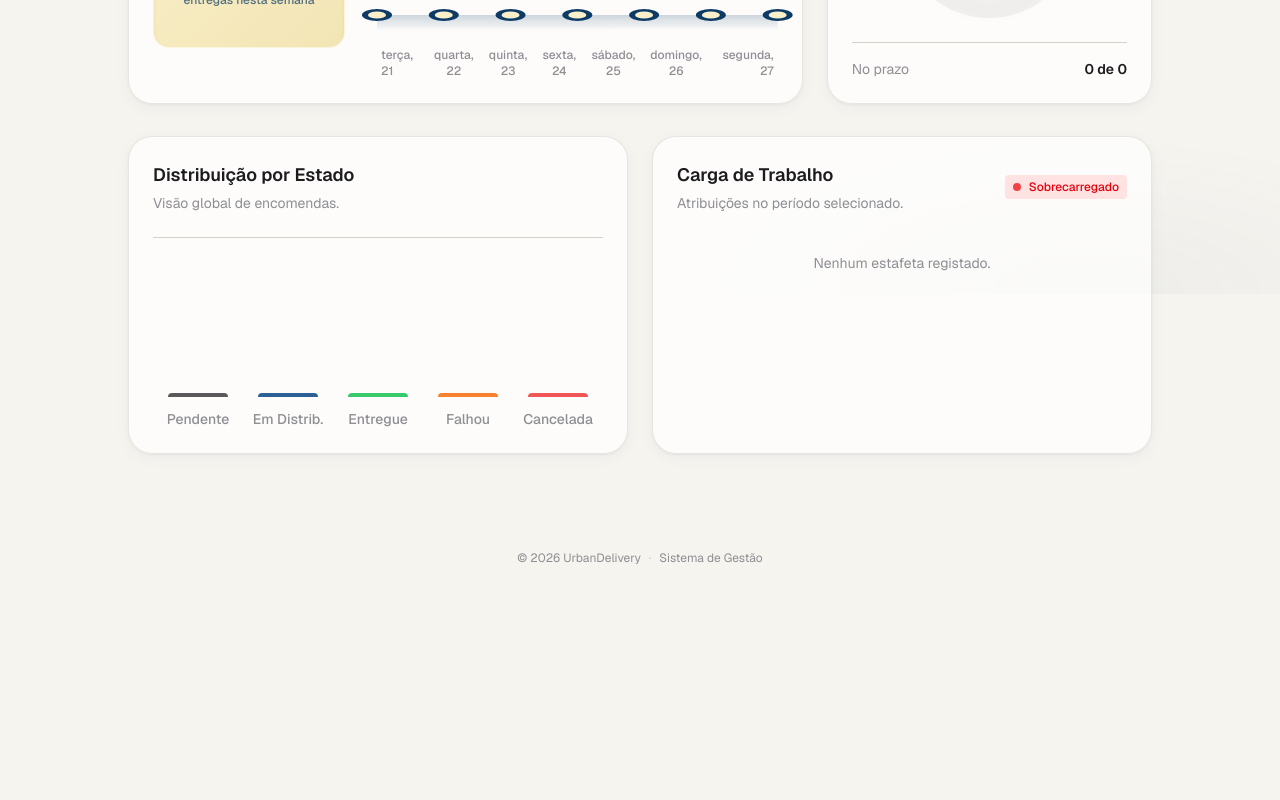
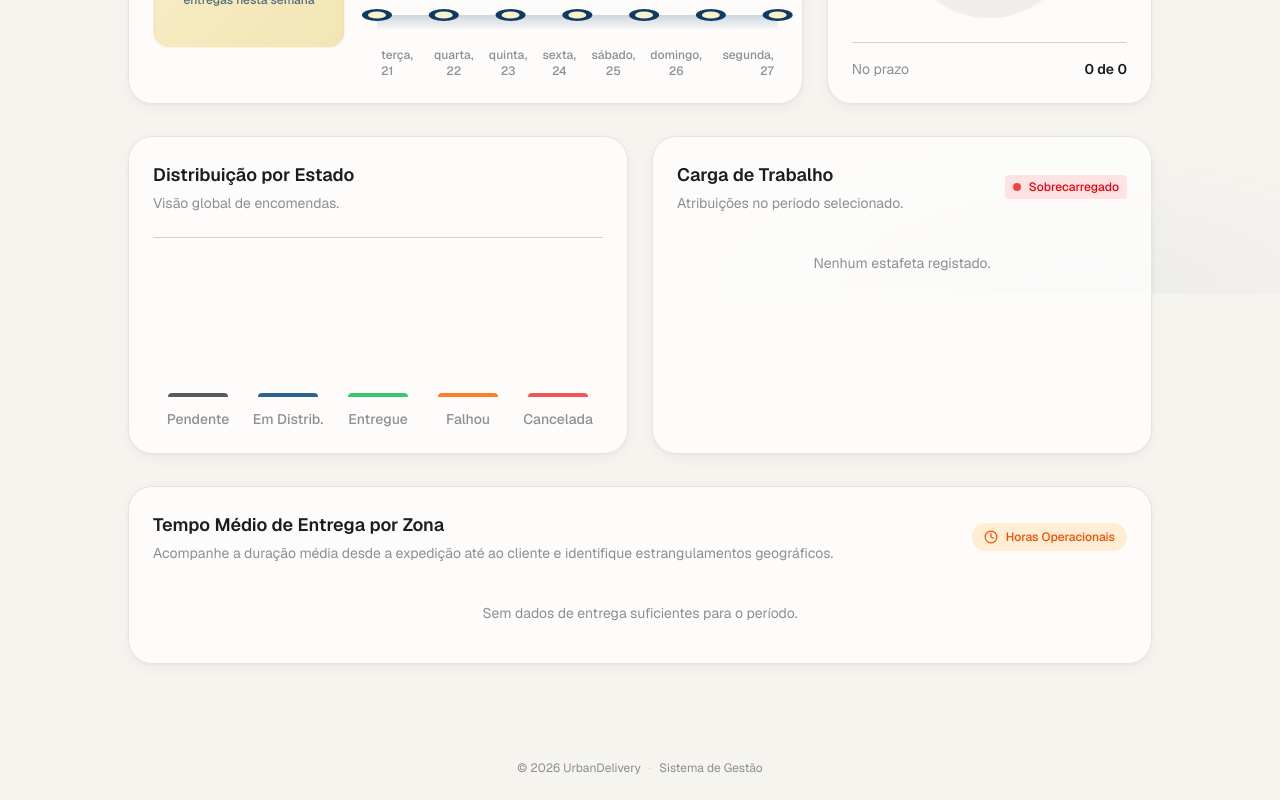
Before and after one commit to ytomee/UrbanDelivery, a Next.js app: page /dashboard in a window 1280 px wide. Shown: the part 506-1306 px from the top of the page. Before the commit the page ends 1096 px from the top, so only its background shows below. Built offline with nearby package versions, Linux system fonts and the light colour scheme.

Commit message:
US17 - Análise do Tempo Médio de Entrega

```diff
--- a/app/dashboard/page.tsx
+++ b/app/dashboard/page.tsx
@@ -3,8 +3,10 @@
 import { useEffect, useState, useMemo } from "react";
 import { Order, OrderStatus } from "../types/order";
 import { Courier } from "../types/courier";
+import { Address } from "../types/address";
 import { getOrders } from "../lib/orders";
 import { getCouriers } from "../lib/couriers";
+import { getAllAddresses } from "../lib/addresses";
 
 type Period = "day" | "week" | "month";
 
@@ -16,11 +18,13 @@ interface ChartDataPoint {
 export default function DashboardPage() {
   const [orders, setOrders] = useState<Order[]>([]);
   const [couriers, setCouriers] = useState<Courier[]>([]);
+  const [addresses, setAddresses] = useState<Address[]>([]);
   const [period, setPeriod] = useState<Period>("day");
 
   useEffect(() => {
     setOrders(getOrders());
     setCouriers(getCouriers());
+    setAddresses(getAllAddresses());
   }, []);
 
   const chartData = useMemo(() => {
@@ -279,6 +283,109 @@ export default function DashboardPage() {
     );
   };
 
+  const deliveryTimeData = useMemo(() => {
+    const addressMap = new Map(addresses.map(a => [a.id, a]));
+
+    const now = new Date();
+    const startOfDay = (d: Date) => new Date(d.getFullYear(), d.getMonth(), d.getDate());
+
+    const deliveredOrders = orders.filter(o => {
+      if (o.status !== "entregue") return false;
+      const d = new Date(o.createdAt);
+      if (period === "day") {
+        const diffDays = Math.floor((startOfDay(now).getTime() - startOfDay(d).getTime()) / (1000 * 60 * 60 * 24));
+        return diffDays >= 0 && diffDays < 7;
+      } else if (period === "week") {
+        const diffDays = Math.floor((startOfDay(now).getTime() - startOfDay(d).getTime()) / (1000 * 60 * 60 * 24));
+        return diffDays >= 0 && diffDays < 28;
+      } else if (period === "month") {
+        const diffMonths = (now.getFullYear() - d.getFullYear()) * 12 + now.getMonth() - d.getMonth();
+        return diffMonths >= 0 && diffMonths < 6;
+      }
+      return false;
+    });
+
+    const zoneStats: Record<string, { totalMs: number; count: number }> = {};
+
+    deliveredOrders.forEach(o => {
+      const history = o.statusHistory || [];
+      const entregueEntry = history.find(h => h.status === "entregue");
+      if (!entregueEntry) return;
+
+      const startEntry = history.find(h => h.status === "em distribuição");
+      const startTime = startEntry ? new Date(startEntry.changedAt).getTime() : new Date(o.createdAt).getTime();
+      const endTime = new Date(entregueEntry.changedAt).getTime();
+
+      const durationMs = endTime - startTime;
+      if (durationMs < 0) return;
+
+      const address = addressMap.get(o.addressId);
+      const zone = address?.zone || "Desconhecida";
+
+      if (!zoneStats[zone]) {
+        zoneStats[zone] = { totalMs: 0, count: 0 };
+      }
+      zoneStats[zone].totalMs += durationMs;
+      zoneStats[zone].count += 1;
+    });
+
+    const formatDuration = (ms: number) => {
+      const totalMins = Math.floor(ms / 60000);
+      if (totalMins < 60) return `${totalMins} min`;
+      const hours = Math.floor(totalMins / 60);
+      const mins = totalMins % 60;
+      return `${hours}h ${mins}m`;
+    };
+
+    return Object.entries(zoneStats).map(([zone, stats]) => {
+      const avgMs = stats.totalMs / stats.count;
+      return {
+        zone,
+        avgMs,
+        avgFormatted: formatDuration(avgMs),
+        count: stats.count
+      };
+    }).sort((a, b) => b.avgMs - a.avgMs);
+  }, [orders, addresses, period]);
+
+  const renderDeliveryTimes = () => {
+    if (deliveryTimeData.length === 0) {
+      return <div className="p-4 text-center text-sm text-muted mt-4">Sem dados de entrega suficientes para o período.</div>;
+    }
+
+    const maxMs = Math.max(...deliveryTimeData.map(d => d.avgMs));
+
+    return (
+      <div className="mt-6 grid grid-cols-1 md:grid-cols-2 gap-x-10 gap-y-6">
+        {deliveryTimeData.map((d, i) => {
+          const widthPct = Math.max((d.avgMs / maxMs) * 100, 5);
+          const isBottleneck = i === 0 && d.avgMs > 1000 * 60 * 60; // Highlights the worst one if it takes > 1 hour
+
+          return (
+            <div key={d.zone} className="flex flex-col gap-1.5">
+              <div className="flex justify-between items-center text-sm">
+                <span className="font-medium text-[var(--foreground)] flex items-center gap-2">
+                  {d.zone}
+                  {isBottleneck && <span className="text-[9px] text-orange-600 bg-orange-100 px-1.5 py-0.5 rounded font-bold uppercase tracking-wider">Estrangulamento</span>}
+                </span>
+                <span className="text-muted font-mono">{d.avgFormatted} <span className="text-[10px] opacity-70">({d.count} enc.)</span></span>
+              </div>
+              <div className="w-full bg-[var(--border)] h-2 rounded-full overflow-hidden">
+                <div
+                  className={`h-full rounded-full transition-all duration-1000 ease-out`}
+                  style={{
+                    width: `${widthPct}%`,
+                    backgroundColor: isBottleneck ? '#f97316' : 'var(--yale)',
+                  }}
+                />
+              </div>
+            </div>
+          );
+        })}
+      </div>
+    );
+  };
+
   // Max value for scaling the SVG
   const maxVal = Math.max(...chartData.map(d => d.value), 1); // at least 1 to avoid div by zero
 
@@ -498,6 +605,21 @@ export default function DashboardPage() {
         </div>
       </div>
 
+      {/* Tempo Médio de Entrega */}
+      <div className="glass-card p-6 flex flex-col mt-6" style={{ borderRadius: '1.5rem' }}>
+        <div className="mb-2 flex flex-col sm:flex-row sm:items-center justify-between gap-4">
+          <div>
+            <h2 className="text-lg font-semibold text-[var(--foreground)] mb-1">Tempo Médio de Entrega por Zona</h2>
+            <p className="text-sm text-muted">Acompanhe a duração média desde a expedição até ao cliente e identifique estrangulamentos geográficos.</p>
+          </div>
+          <span className="flex items-center gap-2 text-xs font-medium bg-orange-100 text-orange-600 px-3 py-1.5 rounded-full w-fit whitespace-nowrap">
+            <svg width="14" height="14" viewBox="0 0 24 24" fill="none" stroke="currentColor" strokeWidth="2" strokeLinecap="round" strokeLinejoin="round"><circle cx="12" cy="12" r="10"></circle><polyline points="12 6 12 12 16 14"></polyline></svg>
+            Horas Operacionais
+          </span>
+        </div>
+        {renderDeliveryTimes()}
+      </div>
+
       <style dangerouslySetInnerHTML={{__html: `
         @keyframes draw {
           from { stroke-dashoffset: 300; }
```
